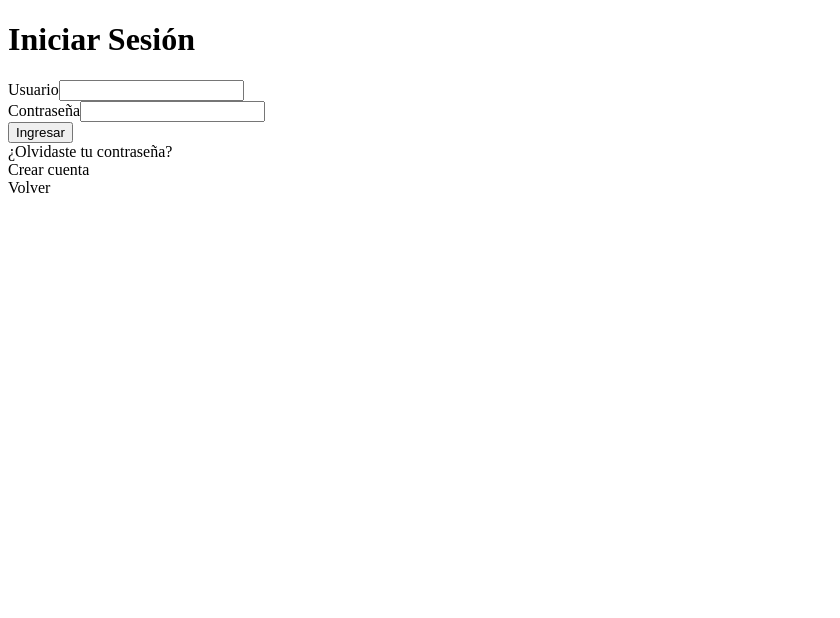
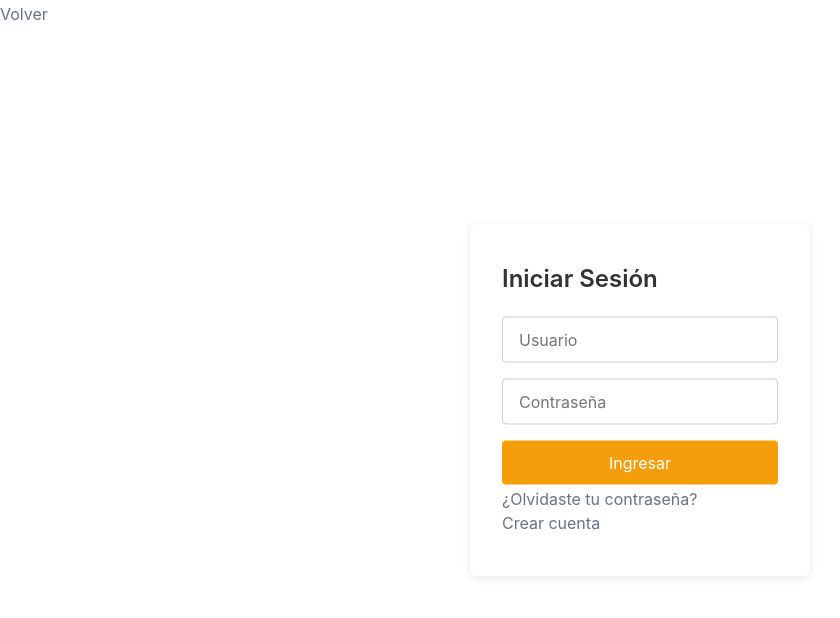
Before and after one commit to pamelasessa-dev/Pagina_ecommerce, a plain HTML site: page index.html in a window 1280 px wide. Shown: the whole page, without its empty margins (0-840 px from the left). Drawn offline with Linux system fonts and the light colour scheme.

Commit message:
estilos login

```diff
--- a/index.html
+++ b/index.html
@@ -3,20 +3,21 @@
 <head>
     <meta charset="UTF-8">
     <meta name="viewport" content="width=device-width, initial-scale=1.0">
-    <title>Document</title>
+    <title>Iniciar Sesión</title>
+    <link rel="stylesheet" href="styles.css">
 </head>
 <body>
-    <div>
+    <div class="login-container">
         <h1> Iniciar Sesión</h1>
         <form>
-        Usuario<input type="text"> <br>
-        Contraseña<input type="password"> <br>
-                <button type="submit">Ingresar</button>
+        <input type="text" placeholder="Usuario" required> <br>
+        <input type="password"  placeholder="Contraseña" required> <br>
+        <button type="submit">Ingresar</button>
         </form>
-        <a src="#">¿Olvidaste tu contraseña?</h3> <br>
-        <a src="#">Crear cuenta</a>
+        <a href="#">¿Olvidaste tu contraseña?</h3> <br>
+        <a href="#">Crear cuenta</a>
     </div>
-<a src="#">Volver</a>
+<a href="#">Volver</a>
 
 </body>
 </html>
--- /dev/null
+++ b/styles.css
@@ -0,0 +1,60 @@
+* {
+  margin: 0;
+  padding: 0;
+  box-sizing: border-box;
+  font-family: 'Inter', sans-serif;
+}
+.login-container {
+  background-color: #ffffff;
+  padding: 40px 32px;
+  border-radius: 8px;
+  box-shadow: 0 2px 8px rgba(0, 0, 0, 0.1);
+  width: 100%;
+  max-width: 340px;
+  margin: auto;               /* centrado horizontal */
+  position: absolute;
+  top: 50%;
+  left: 50%;
+  transform: translate(-50%, -50%); /* centrado vertical */
+
+}
+h1 {
+  font-size: 24px;
+  font-weight: 600;
+  color: #333333;
+  margin-bottom: 24px;
+}
+input[type="text"], input[type="password"] {
+  width: 100%;
+  padding: 12px 16px;
+  margin-bottom: 16px;
+    border: 1px solid #cccccc;
+    border-radius: 4px;
+    font-size: 16px;
+}
+button {
+  width: 100%;
+  padding: 12px 16px;
+  background-color: #f59e0b;
+    color: #ffffff;
+    border: none;
+    border-radius: 4px;
+    font-size: 16px;
+    cursor: pointer;
+}
+button:hover {
+  background-color: #d97706;
+}
+.links {
+  margin-top: 16px;
+  font-size: 14px;
+}
+a {
+  color: #6B7280;
+    text-decoration: none;
+    margin: 4px 0;
+    display: block;
+}
+.links a:hover {
+  text-decoration: underline;
+}
```
